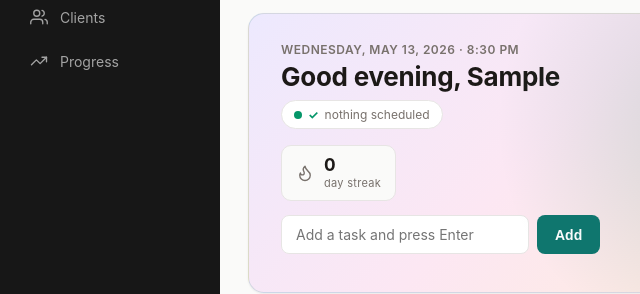
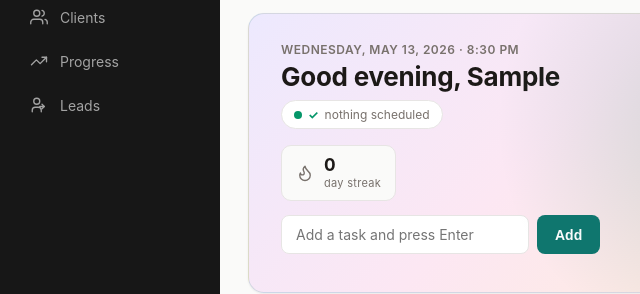
Before and after one commit to tobi-ta/BTB-dashboard, a website built with Vite: page dashboard.html in a window 1280 px wide. Shown: the part 194-488 px from the top of the page, 0-640 px from the left. Built offline with nearby package versions, Linux system fonts and the light colour scheme; some packages are replaced by stand-ins of ours; no server answers; the database is empty; sample sign-in values are in the browser's storage.

Commit message:
Add Leads page

```diff
--- a/dashboard.html
+++ b/dashboard.html
@@ -30,6 +30,12 @@
         <svg class="nav-icon" viewBox="0 0 24 24" fill="none" stroke="currentColor" stroke-width="1.8" stroke-linecap="round" stroke-linejoin="round" aria-hidden="true"><polyline points="22 7 13.5 15.5 8.5 10.5 2 17"/><polyline points="16 7 22 7 22 13"/></svg>
         Progress
       </a>
+      <a href="#" class="nav-link" data-page="leads">
+    <svg class="nav-icon" viewBox="0 0 24 24" fill="none" stroke="currentColor" stroke-width="1.8" stroke-linecap="round"
+  stroke-linejoin="round" aria-hidden="true"><circle cx="9" cy="7" r="4"/><path d="M3 21v-2a4 4 0 0 1 4-4h4a4 4 0 0 1 4
+  4v2"/><path d="M16 11l3 3-3 3"/><path d="M13 14h6"/></svg>
+    Leads
+  </a>
     </nav>
   </aside>
 
@@ -130,7 +136,6 @@
       <div class="content">
         <!-- Overview Page -->
         <section class="page" id="overview">
-          <div id="leads-container"></div>
           <div id="weekly-recap" class="weekly-recap hidden">
             <div class="recap-icon"><svg viewBox="0 0 24 24" fill="none" stroke="currentColor" stroke-width="1.8" stroke-linecap="round" stroke-linejoin="round" aria-hidden="true"><line x1="12" y1="20" x2="12" y2="10"/><line x1="18" y1="20" x2="18" y2="4"/><line x1="6" y1="20" x2="6" y2="16"/></svg></div>
             <div class="recap-body">
@@ -403,6 +408,11 @@
             </div>
           </div>
         </section>
+         <!-- Leads Page -->
+  <section class="page hidden" id="leads">
+    <h2>Leads</h2>
+    <div id="leads-container"></div>
+  </section>
       </div>
 
       <!-- Right Rail -->
```
